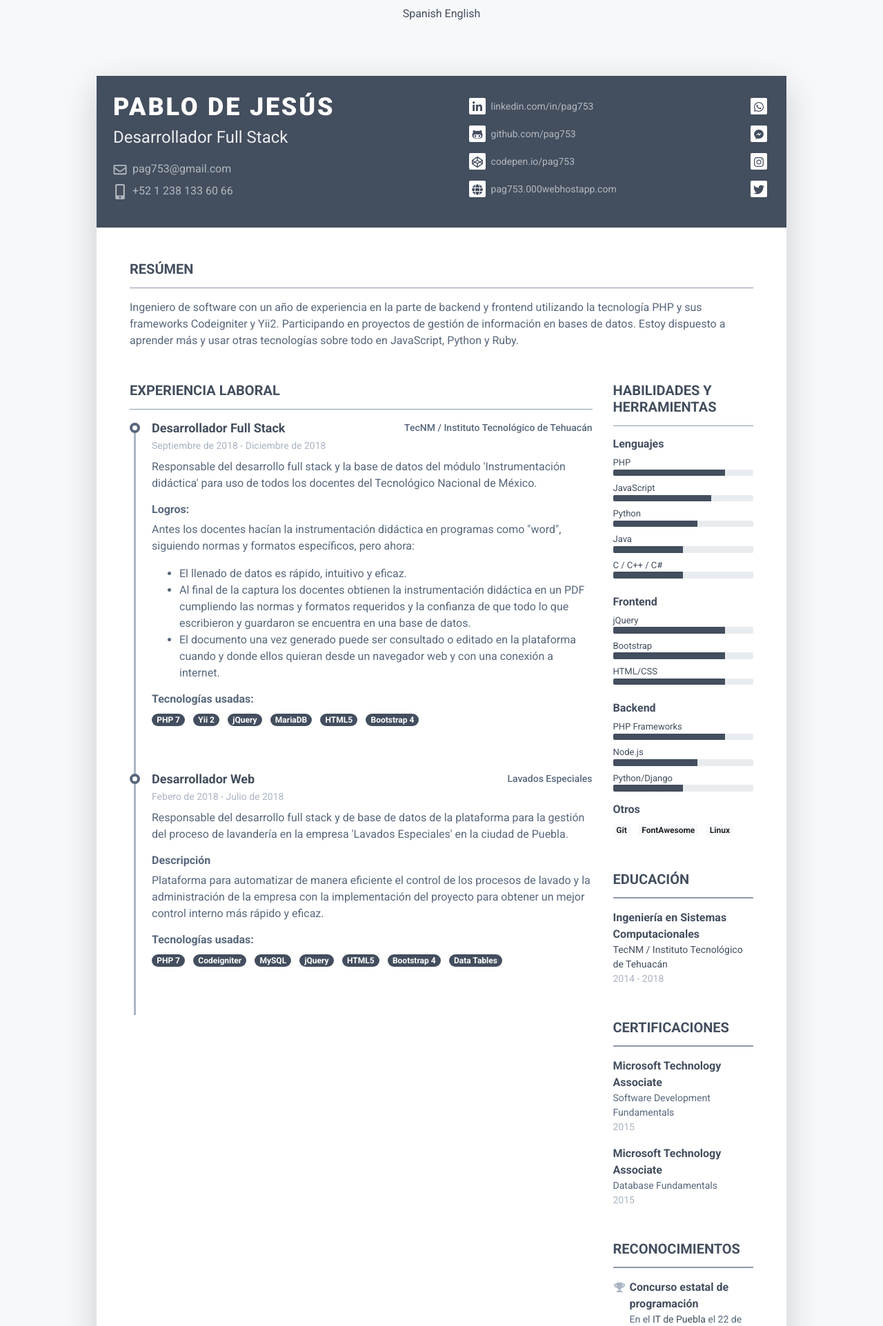
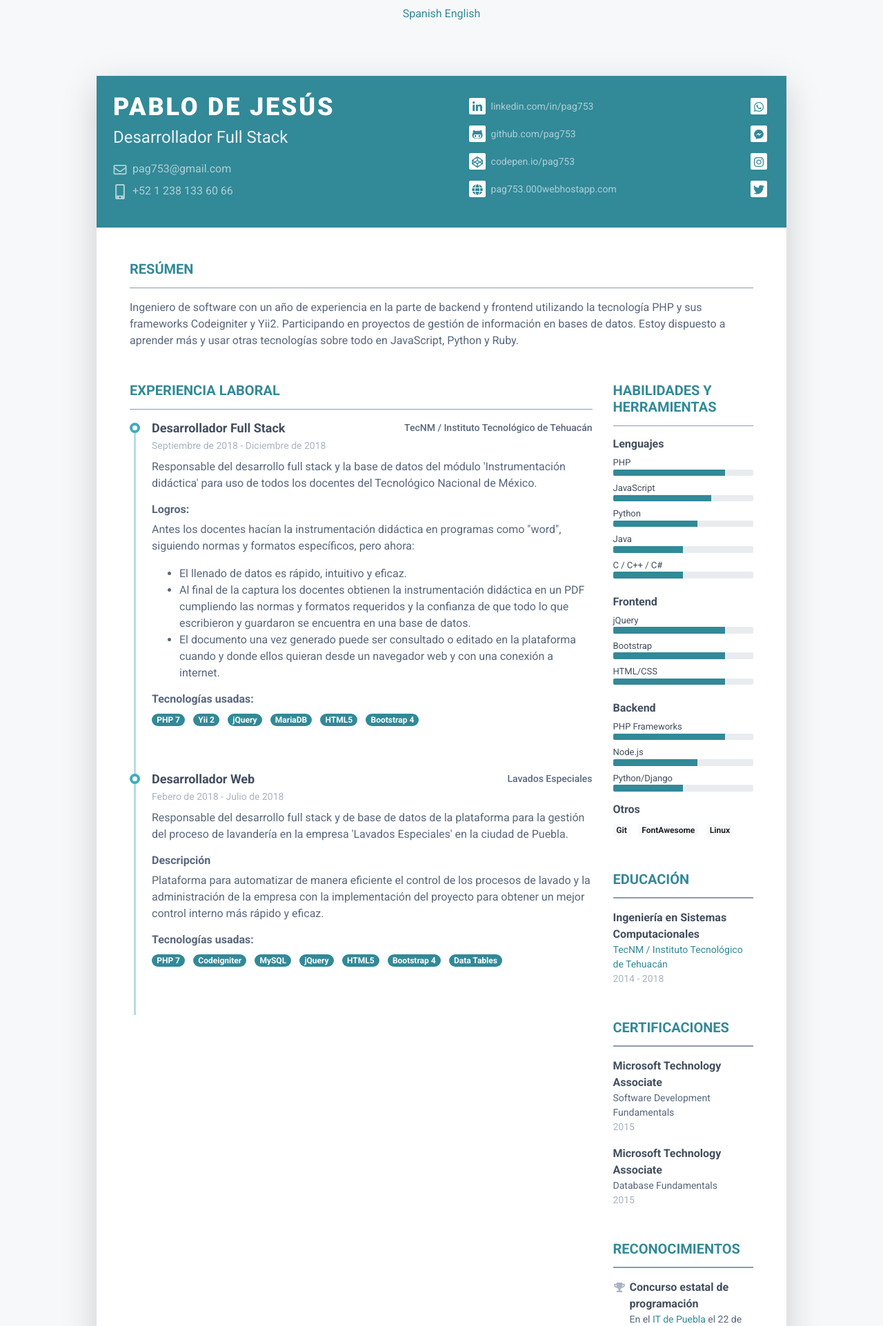
Before and after one commit to pag753/resume, a CodeIgniter app: page /database/index.php/welcome/index in a window 1280 px wide. Shown: the top 1923 px of the page at 69% size. Run offline with CodeIgniter, Linux system fonts and the light colour scheme; some libraries are stand-ins or nearby versions.

Commit message:
Cambio para stylesheet random.

```diff
--- a/application/views/welcome_message.php
+++ b/application/views/welcome_message.php
@@ -27,7 +27,7 @@ $arr = $arr;
 	<script defer src="https://use.fontawesome.com/releases/v5.1.1/js/all.js" integrity="sha384-BtvRZcyfv4r0x/phJt9Y9HhnN5ur1Z+kZbKVgzVBAlQZX4jvAuImlIz+bG7TS00a" crossorigin="anonymous"></script>
 
 	<!-- Theme CSS -->
-	<link id="theme-style" rel="stylesheet" href="/css/pillar-1.css">
+	<link id="theme-style" rel="stylesheet" href="/css/pillar-<?= rand (1, 4) ?>.css">
 </head>
 <body>
 	<div class="text-center pt-2 pb-5">
```
